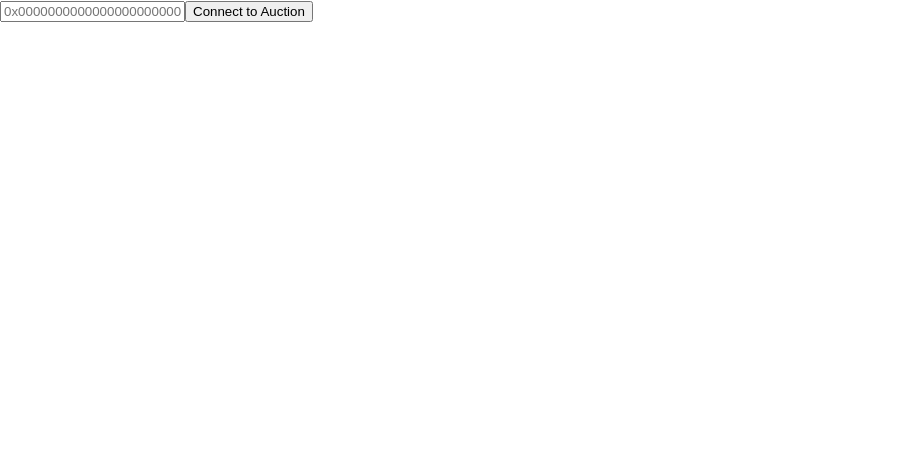
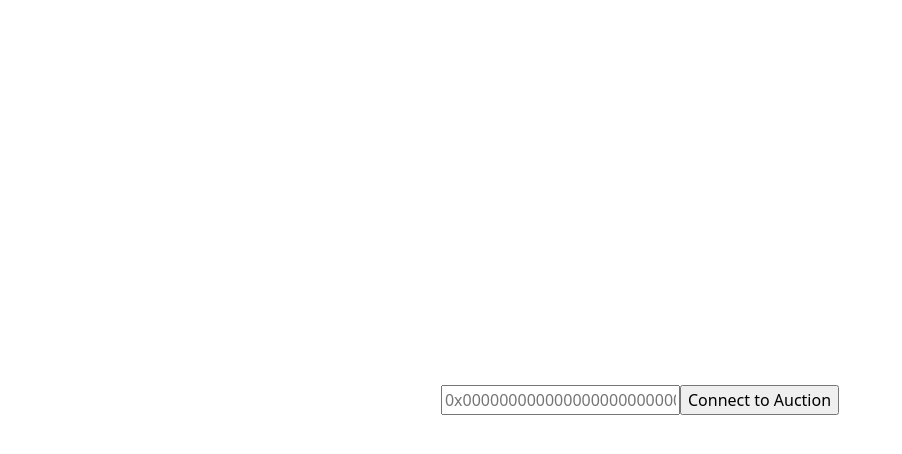
Before and after one commit to fern-software/SealedBidAuction, a React (Create React App) app in the folder frontend/: page / in a window 1280 px wide. Shown: the top 454 px of the page, without its empty margins (0-902 px from the left). Built offline with nearby package versions, Linux system fonts and the light colour scheme.

Commit message:
Added bootstrap to center app.

```diff
--- a/frontend/package.json
+++ b/frontend/package.json
@@ -6,10 +6,12 @@
     "@testing-library/jest-dom": "^5.16.4",
     "@testing-library/react": "^13.3.0",
     "@testing-library/user-event": "^13.5.0",
+    "bootstrap": "^5.2.0",
     "buffer": "^6.0.3",
     "ethers": "^5.6.9",
     "keccak": "^3.0.2",
     "react": "^18.2.0",
+    "react-bootstrap": "^2.4.0",
     "react-dom": "^18.2.0",
     "react-scripts": "5.0.1",
     "web-vitals": "^2.1.4",
--- a/frontend/src/App.js
+++ b/frontend/src/App.js
@@ -4,6 +4,7 @@
 import { useState } from "react";
 import { ethers } from "ethers";
 import { Buffer } from "buffer/";
+import { Container, Row, Col } from 'react-bootstrap';
 
 import Home from './components/Home.js';
 
@@ -35,7 +36,9 @@ function App() {
   }
 
   return (
-    <div className="App">
+    <Container className="d-flex vh-100">
+      <Row className="m-auto align-self-center">
+        <Col>
 
           {!contract && <Home onSubmit={onHomeSubmit} onChange={e => setAddress(e.currentTarget.value)} value={address}/>}
 
@@ -97,7 +100,9 @@ function App() {
             }}>{'Reveal'}</button>
           }
 
-    </div>
+        </Col>
+      </Row>
+    </Container>
   );
 }
 
--- a/frontend/src/index.js
+++ b/frontend/src/index.js
@@ -3,6 +3,7 @@ import ReactDOM from 'react-dom/client';
 import './index.css';
 import App from './App';
 import reportWebVitals from './reportWebVitals';
+import 'bootstrap/dist/css/bootstrap.min.css';
 
 const root = ReactDOM.createRoot(document.getElementById('root'));
 root.render(
```
Also changed, not shown: 1 other file (tests, documents, lock files or other folders). Lines whose indentation alone changed are shown as unchanged.
